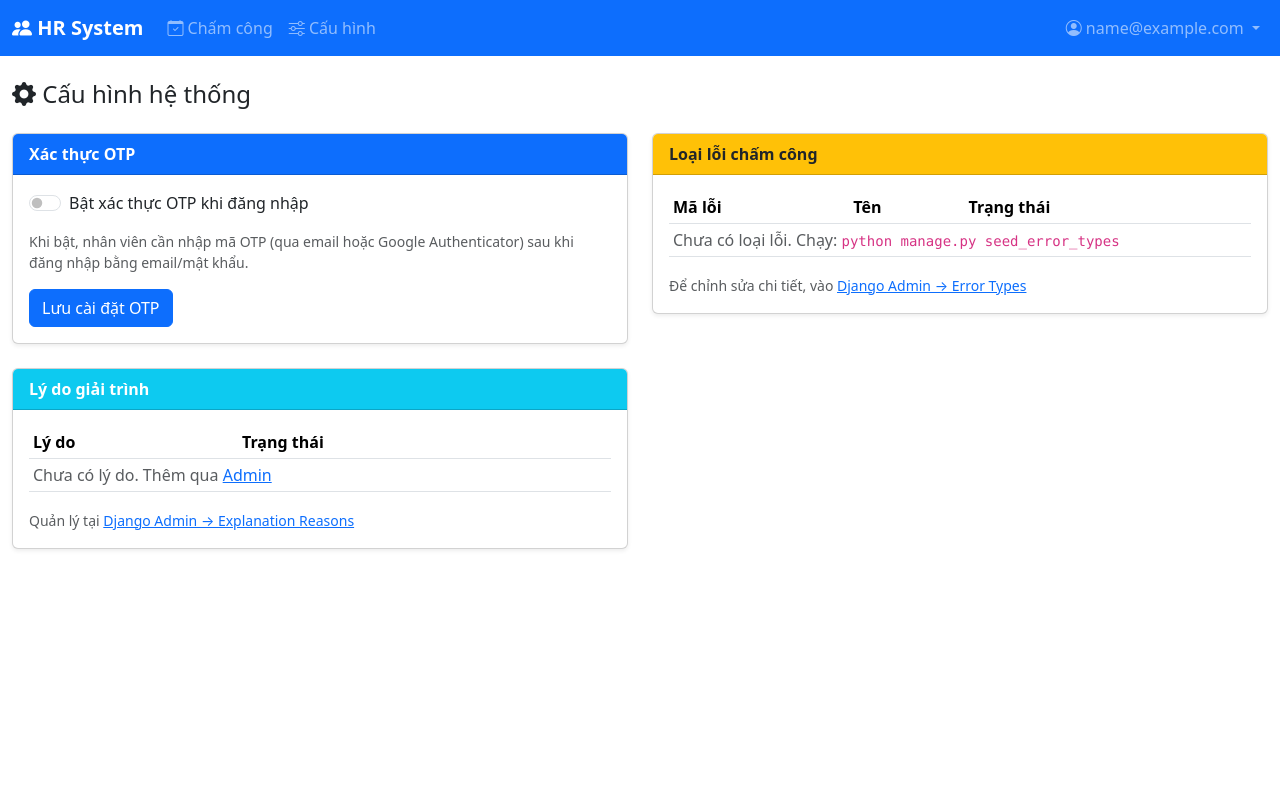
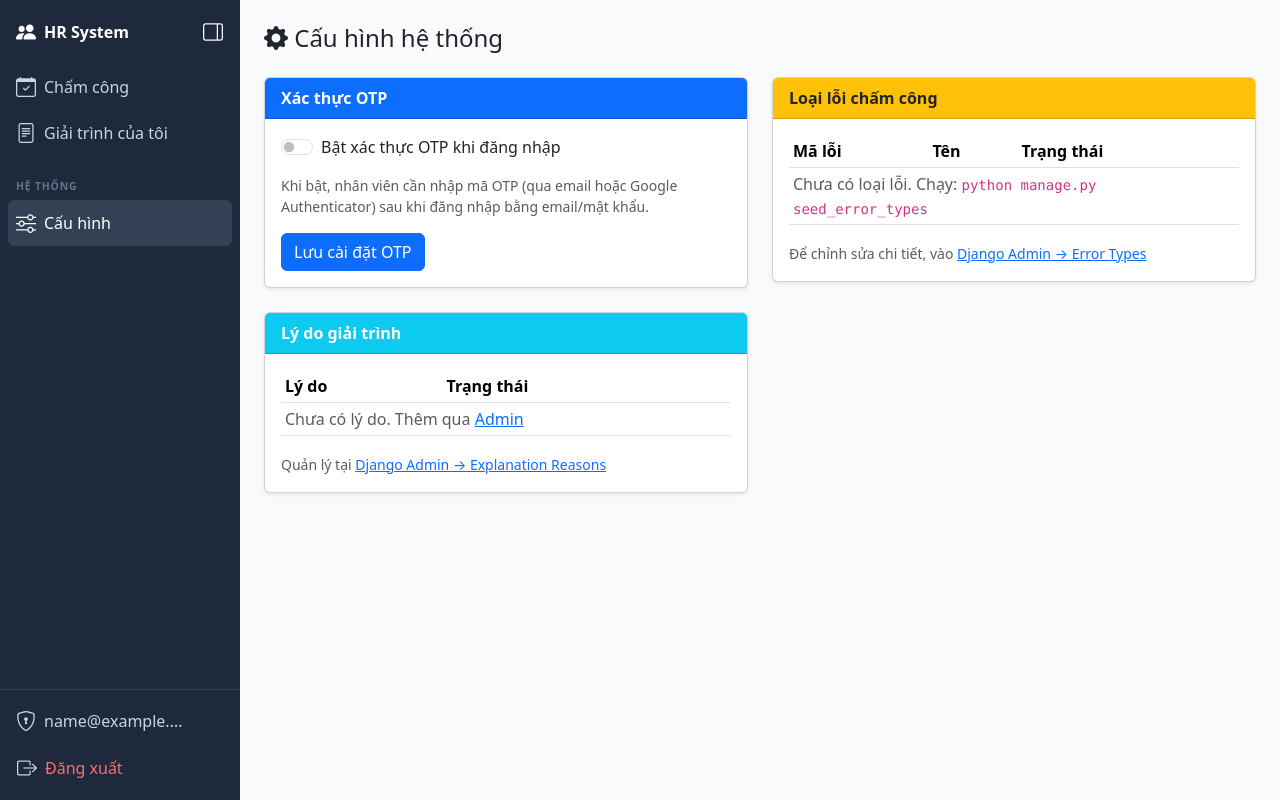
Before and after one commit to vlongdh5/yduocspd.github.io, a Django app: page /accounts/config/ in a window 1280 px wide. Run offline with Django 5.2, Linux system fonts and the light colour scheme; the visitor is signed in with stand-in values (Sample User, id 1); data that the repository does not hold is empty.

Commit message:
feat: replace top navbar with collapsible sidebar layout

```diff
--- a/templates/base/base.html
+++ b/templates/base/base.html
@@ -6,64 +6,158 @@
     <title>{% block title %}HR System{% endblock %}</title>
     <link href="https://cdn.jsdelivr.net/npm/bootstrap@5.3.3/dist/css/bootstrap.min.css" rel="stylesheet">
     <link href="https://cdn.jsdelivr.net/npm/bootstrap-icons@1.11.3/font/bootstrap-icons.css" rel="stylesheet">
+    <style>
+        /* ── Sidebar layout ── */
+        :root {
+            --sidebar-width: 240px;
+            --sidebar-collapsed-width: 64px;
+            --sidebar-bg: #1e293b;
+            --sidebar-text: #cbd5e1;
+            --sidebar-active-bg: #334155;
+            --sidebar-hover-bg: #273548;
+            --transition: 0.25s ease;
+        }
+
+        body {
+            margin: 0;
+            background: #f8fafc;
+        }
+
+        #sidebar {
+            position: fixed;
+            top: 0;
+            left: 0;
+            height: 100vh;
+            width: var(--sidebar-width);
+            background: var(--sidebar-bg);
+            color: var(--sidebar-text);
+            transition: width var(--transition);
+            overflow: hidden;
+            z-index: 1050;
+            flex-shrink: 0;
+        }
+
+        #sidebar.collapsed {
+            width: var(--sidebar-collapsed-width);
+        }
+
+        #sidebar .sidebar-label {
+            white-space: nowrap;
+            transition: opacity var(--transition);
+            opacity: 1;
+        }
+
+        #sidebar.collapsed .sidebar-label {
+            opacity: 0;
+            pointer-events: none;
+            width: 0;
+            overflow: hidden;
+        }
+
+        #sidebar.collapsed .sidebar-section-label {
+            visibility: hidden;
+        }
+
+        .sidebar-brand { color: #fff !important; }
+
+        .sidebar-item {
+            color: var(--sidebar-text) !important;
+            transition: background var(--transition), color var(--transition);
+            min-height: 42px;
+        }
+
+        .sidebar-item:hover {
+            background: var(--sidebar-hover-bg) !important;
+            color: #fff !important;
+        }
+
+        .sidebar-item.active {
+            background: var(--sidebar-active-bg) !important;
+            color: #fff !important;
+        }
+
+        /* Main content */
+        #main-content {
+            margin-left: var(--sidebar-width);
+            min-height: 100vh;
+            transition: margin-left var(--transition);
+        }
+
+        #main-content.sidebar-collapsed {
+            margin-left: var(--sidebar-collapsed-width);
+        }
+
+        /* Mobile overlay */
+        #sidebar-overlay {
+            display: none;
+            position: fixed;
+            inset: 0;
+            background: rgba(0, 0, 0, 0.5);
+            z-index: 1040;
+        }
+
+        /* Mobile hamburger */
+        #mobile-toggle {
+            display: none;
+            position: fixed;
+            top: 12px;
+            left: 12px;
+            z-index: 1060;
+            background: var(--sidebar-bg);
+            border: none;
+            color: #fff;
+            border-radius: 6px;
+            padding: 6px 10px;
+        }
+
+        @media (max-width: 991px) {
+            #sidebar {
+                width: 0;
+                transition: width var(--transition);
+            }
+
+            #sidebar.mobile-open {
+                width: var(--sidebar-width);
+            }
+
+            #sidebar.mobile-open .sidebar-label {
+                opacity: 1;
+                width: auto;
+            }
+
+            #main-content {
+                margin-left: 0 !important;
+            }
+
+            #mobile-toggle {
+                display: block;
+            }
+
+            #sidebar-overlay.active {
+                display: block;
+            }
+        }
+    </style>
     {% block extra_css %}{% endblock %}
 </head>
 <body>
-    {% if user.is_authenticated %}
-    <nav class="navbar navbar-expand-lg navbar-dark bg-primary">
-        <div class="container-fluid">
-            <a class="navbar-brand fw-bold" href="/"><i class="bi bi-people-fill"></i> HR System</a>
-            <button class="navbar-toggler" type="button" data-bs-toggle="collapse" data-bs-target="#navbarNav">
-                <span class="navbar-toggler-icon"></span>
-            </button>
-            <div class="collapse navbar-collapse" id="navbarNav">
-                <ul class="navbar-nav me-auto">
-                    <li class="nav-item">
-                        <a class="nav-link" href="/attendance/"><i class="bi bi-calendar-check"></i> Chấm công</a>
-                    </li>
-                    {% if user.is_tbp %}
-                    <li class="nav-item">
-                        <a class="nav-link" href="/explanations/pending/"><i class="bi bi-check2-circle"></i> Duyệt giải trình</a>
-                    </li>
-                    {% endif %}
-                    {% if user.is_hr %}
-                    <li class="nav-item dropdown">
-                        <a class="nav-link dropdown-toggle" href="#" data-bs-toggle="dropdown"><i class="bi bi-gear"></i> HR</a>
-                        <ul class="dropdown-menu">
-                            <li><a class="dropdown-item" href="/attendance/upload/">Upload chấm công</a></li>
-                            <li><a class="dropdown-item" href="/reports/calculate/">Tính công</a></li>
-                            <li><a class="dropdown-item" href="/employees/">Quản lý nhân viên</a></li>
-                        </ul>
-                    </li>
-                    {% endif %}
-                    {% if user.is_superuser %}
-                    <li class="nav-item">
-                        <a class="nav-link" href="/accounts/config/"><i class="bi bi-sliders"></i> Cấu hình</a>
-                    </li>
-                    {% endif %}
-                </ul>
-                <ul class="navbar-nav">
-                    <li class="nav-item dropdown">
-                        <a class="nav-link dropdown-toggle" href="#" data-bs-toggle="dropdown">
-                            <i class="bi bi-person-circle"></i> {{ user.email }}
-                        </a>
-                        <ul class="dropdown-menu dropdown-menu-end">
-                            <li><a class="dropdown-item" href="/accounts/otp/setup-totp/">Cài Google Authenticator</a></li>
-                            <li><hr class="dropdown-divider"></li>
-                            <li>
-                                <form method="post" action="/accounts/logout/">
-                                    {% csrf_token %}
-                                    <button type="submit" class="dropdown-item text-danger">Đăng xuất</button>
-                                </form>
-                            </li>
-                        </ul>
-                    </li>
-                </ul>
-            </div>
-        </div>
-    </nav>
-    {% endif %}
-    <div class="container-fluid py-4">
+
+{% if user.is_authenticated %}
+    <!-- Mobile toggle button -->
+    <button id="mobile-toggle" aria-label="Mở menu">
+        <i class="bi bi-list fs-5"></i>
+    </button>
+
+    <!-- Mobile overlay -->
+    <div id="sidebar-overlay"></div>
+
+    <!-- Sidebar -->
+    {% include "base/sidebar.html" %}
+{% endif %}
+
+<!-- Main content -->
+<div id="main-content" class="{% if not user.is_authenticated %}ms-0{% endif %}">
+    <div class="{% if user.is_authenticated %}p-4{% else %}container py-5{% endif %}">
         {% for message in messages %}
         <div class="alert alert-{{ message.tags }} alert-dismissible fade show" role="alert">
             {{ message }}
@@ -72,7 +166,76 @@
         {% endfor %}
         {% block content %}{% endblock %}
     </div>
-    <script src="https://cdn.jsdelivr.net/npm/bootstrap@5.3.3/dist/js/bootstrap.bundle.min.js"></script>
-    {% block extra_js %}{% endblock %}
+</div>
+
+<script src="https://cdn.jsdelivr.net/npm/bootstrap@5.3.3/dist/js/bootstrap.bundle.min.js"></script>
+<script>
+(function () {
+    var sidebar = document.getElementById('sidebar');
+    var main = document.getElementById('main-content');
+    var toggleBtn = document.getElementById('sidebar-toggle');
+    var mobileToggle = document.getElementById('mobile-toggle');
+    var overlay = document.getElementById('sidebar-overlay');
+
+    if (!sidebar) return;
+
+    // ── Desktop: restore collapsed state ──
+    if (window.innerWidth >= 992 && localStorage.getItem('sidebarCollapsed') === '1') {
+        sidebar.classList.add('collapsed');
+        if (main) main.classList.add('sidebar-collapsed');
+    }
+
+    // ── Desktop toggle ──
+    if (toggleBtn) {
+        toggleBtn.addEventListener('click', function () {
+            var collapsed = sidebar.classList.toggle('collapsed');
+            if (main) main.classList.toggle('sidebar-collapsed', collapsed);
+            localStorage.setItem('sidebarCollapsed', collapsed ? '1' : '0');
+        });
+    }
+
+    // ── Mobile toggle ──
+    function openMobile() {
+        sidebar.classList.add('mobile-open');
+        overlay.classList.add('active');
+    }
+
+    function closeMobile() {
+        sidebar.classList.remove('mobile-open');
+        overlay.classList.remove('active');
+    }
+
+    if (mobileToggle) {
+        mobileToggle.addEventListener('click', openMobile);
+    }
+
+    if (overlay) {
+        overlay.addEventListener('click', closeMobile);
+    }
+
+    // ── Bootstrap tooltips (icon-only mode) ──
+    function initTooltips() {
+        var els = sidebar.querySelectorAll('[data-bs-toggle="tooltip"]');
+        els.forEach(function (el) {
+            var existing = bootstrap.Tooltip.getInstance(el);
+            if (existing) existing.dispose();
+            new bootstrap.Tooltip(el, {
+                trigger: sidebar.classList.contains('collapsed') ? 'hover' : 'manual',
+                boundary: document.body,
+            });
+        });
+    }
+
+    // Re-init tooltips on toggle
+    if (toggleBtn) {
+        toggleBtn.addEventListener('click', function () {
+            setTimeout(initTooltips, 260);
+        });
+    }
+
+    initTooltips();
+})();
+</script>
+{% block extra_js %}{% endblock %}
 </body>
 </html>
--- /dev/null
+++ b/templates/base/sidebar.html
@@ -0,0 +1,97 @@
+{% load static %}
+<div id="sidebar" class="d-flex flex-column">
+    <!-- Header -->
+    <div class="sidebar-header d-flex align-items-center justify-content-between px-3 py-3">
+        <a href="/" class="sidebar-brand d-flex align-items-center text-decoration-none">
+            <i class="bi bi-people-fill fs-5 text-white"></i>
+            <span class="sidebar-label ms-2 fw-bold text-white">HR System</span>
+        </a>
+        <button id="sidebar-toggle" class="btn btn-link p-0 text-white d-none d-lg-block" title="Thu gọn">
+            <i class="bi bi-layout-sidebar-reverse fs-5"></i>
+        </button>
+    </div>
+
+    <!-- Nav -->
+    <nav class="sidebar-nav flex-grow-1 px-2 pb-2">
+        <!-- Employee / chung -->
+        <a href="/attendance/"
+           class="sidebar-item d-flex align-items-center gap-2 px-2 py-2 rounded text-decoration-none {% if request.path == '/attendance/' %}active{% endif %}"
+           data-bs-toggle="tooltip" data-bs-placement="right" title="Chấm công">
+            <i class="bi bi-calendar-check fs-5"></i>
+            <span class="sidebar-label">Chấm công</span>
+        </a>
+
+        {% if user.is_authenticated and not user.is_hr and not user.is_tbp %}
+        <a href="/explanations/my/"
+           class="sidebar-item d-flex align-items-center gap-2 px-2 py-2 rounded text-decoration-none {% if '/explanations/my' in request.path %}active{% endif %}"
+           data-bs-toggle="tooltip" data-bs-placement="right" title="Giải trình của tôi">
+            <i class="bi bi-file-text fs-5"></i>
+            <span class="sidebar-label">Giải trình của tôi</span>
+        </a>
+        {% endif %}
+
+        {% if user.is_tbp %}
+        <a href="/explanations/pending/"
+           class="sidebar-item d-flex align-items-center gap-2 px-2 py-2 rounded text-decoration-none {% if '/explanations/pending' in request.path %}active{% endif %}"
+           data-bs-toggle="tooltip" data-bs-placement="right" title="Duyệt giải trình">
+            <i class="bi bi-check2-circle fs-5"></i>
+            <span class="sidebar-label">Duyệt giải trình</span>
+        </a>
+        {% endif %}
+
+        {% if user.is_hr %}
+        <div class="sidebar-section-label px-2 mt-3 mb-1">
+            <small class="text-uppercase fw-semibold" style="font-size: 0.65rem; letter-spacing: 0.08em; color: #64748b;">HR</small>
+        </div>
+        <a href="/attendance/upload/"
+           class="sidebar-item d-flex align-items-center gap-2 px-2 py-2 rounded text-decoration-none {% if '/attendance/upload' in request.path %}active{% endif %}"
+           data-bs-toggle="tooltip" data-bs-placement="right" title="Upload chấm công">
+            <i class="bi bi-upload fs-5"></i>
+            <span class="sidebar-label">Upload chấm công</span>
+        </a>
+        <a href="/reports/calculate/"
+           class="sidebar-item d-flex align-items-center gap-2 px-2 py-2 rounded text-decoration-none {% if '/reports/' in request.path %}active{% endif %}"
+           data-bs-toggle="tooltip" data-bs-placement="right" title="Tính công">
+            <i class="bi bi-calculator fs-5"></i>
+            <span class="sidebar-label">Tính công</span>
+        </a>
+        <a href="/employees/"
+           class="sidebar-item d-flex align-items-center gap-2 px-2 py-2 rounded text-decoration-none {% if '/employees/' in request.path %}active{% endif %}"
+           data-bs-toggle="tooltip" data-bs-placement="right" title="Quản lý nhân viên">
+            <i class="bi bi-people fs-5"></i>
+            <span class="sidebar-label">Quản lý nhân viên</span>
+        </a>
+        {% endif %}
+
+        {% if user.is_superuser %}
+        <div class="sidebar-section-label px-2 mt-3 mb-1">
+            <small class="text-uppercase fw-semibold" style="font-size: 0.65rem; letter-spacing: 0.08em; color: #64748b;">Hệ thống</small>
+        </div>
+        <a href="/accounts/config/"
+           class="sidebar-item d-flex align-items-center gap-2 px-2 py-2 rounded text-decoration-none {% if '/accounts/config' in request.path %}active{% endif %}"
+           data-bs-toggle="tooltip" data-bs-placement="right" title="Cấu hình">
+            <i class="bi bi-sliders fs-5"></i>
+            <span class="sidebar-label">Cấu hình</span>
+        </a>
+        {% endif %}
+    </nav>
+
+    <!-- Footer -->
+    <div class="sidebar-footer border-top px-2 py-2" style="border-color: #334155 !important;">
+        <a href="/accounts/otp/setup-totp/"
+           class="sidebar-item d-flex align-items-center gap-2 px-2 py-2 rounded text-decoration-none"
+           data-bs-toggle="tooltip" data-bs-placement="right" title="Cài Google Authenticator">
+            <i class="bi bi-shield-lock fs-5"></i>
+            <span class="sidebar-label text-truncate" style="max-width: 140px;">{{ user.email }}</span>
+        </a>
+        <form method="post" action="/accounts/logout/" class="m-0">
+            {% csrf_token %}
+            <button type="submit"
+                    class="sidebar-item btn btn-link w-100 d-flex align-items-center gap-2 px-2 py-2 rounded text-decoration-none text-start"
+                    data-bs-toggle="tooltip" data-bs-placement="right" title="Đăng xuất">
+                <i class="bi bi-box-arrow-right fs-5"></i>
+                <span class="sidebar-label" style="color: #f87171;">Đăng xuất</span>
+            </button>
+        </form>
+    </div>
+</div>
```
